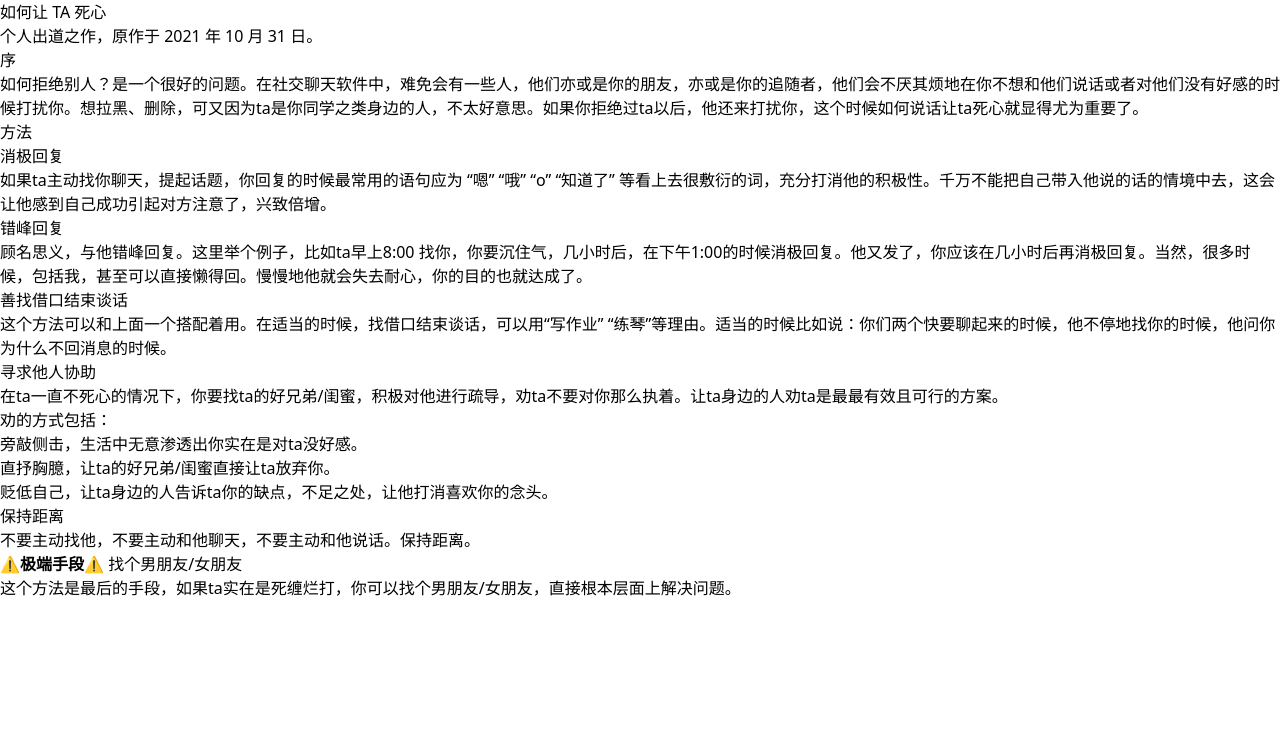
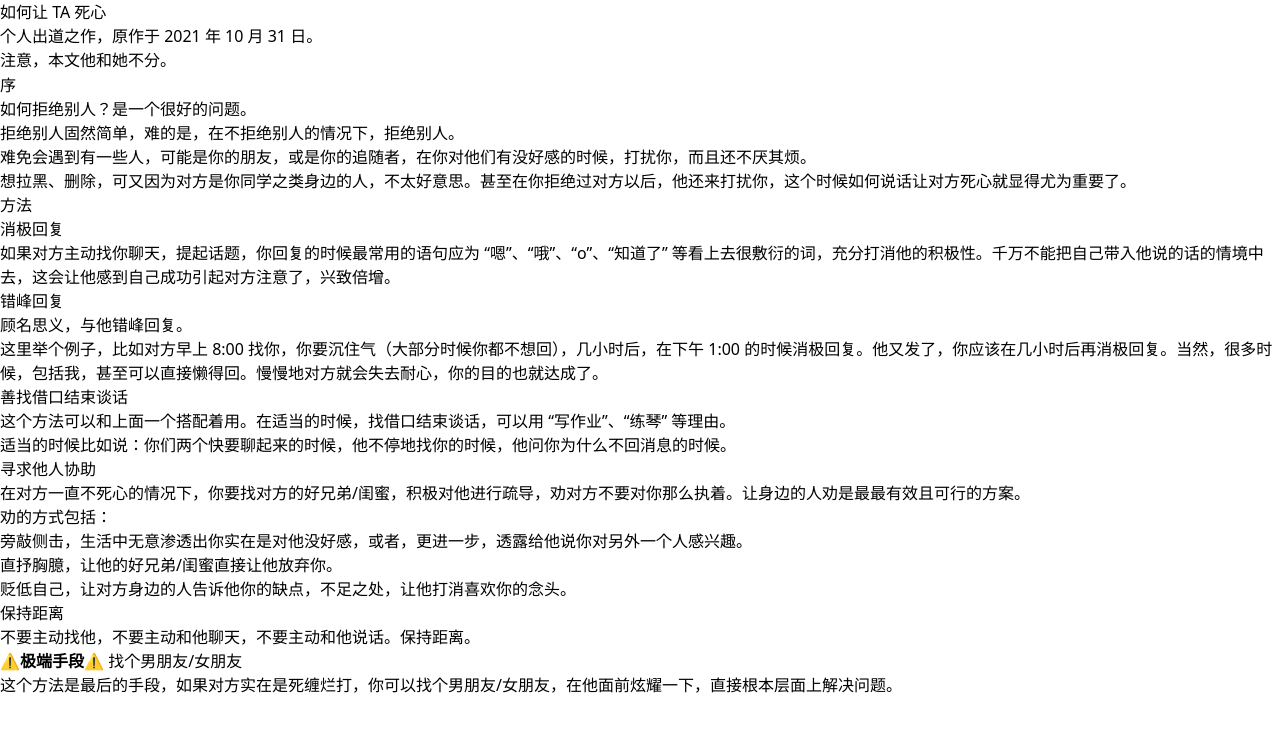
Before and after one commit to EvanNotFound/how-to-deal-with-my-crush, a Next.js app: page /how-to-discourage-crush in a window 1280 px wide. Shown: the top 732 px of the page. Built offline with nearby package versions, Linux system fonts and the light colour scheme.

Commit message:
refactor: improve readability and clarity in how-to-discourage-crush.mdx

```diff
--- a/pages/how-to-discourage-crush.mdx
+++ b/pages/how-to-discourage-crush.mdx
@@ -2,32 +2,44 @@
 
 个人出道之作，原作于 2021 年 10 月 31 日。
 
+注意，本文`他`和`她`不分。
+
 ## 序
-如何拒绝别人？是一个很好的问题。在社交聊天软件中，难免会有一些人，他们亦或是你的朋友，亦或是你的追随者，他们会不厌其烦地在你不想和他们说话或者对他们没有好感的时候打扰你。想拉黑、删除，可又因为ta是你同学之类身边的人，不太好意思。如果你拒绝过ta以后，他还来打扰你，这个时候如何说话让ta死心就显得尤为重要了。
+如何拒绝别人？是一个很好的问题。
+
+拒绝别人固然简单，难的是，在不拒绝别人的情况下，拒绝别人。
+
+难免会遇到有一些人，可能是你的朋友，或是你的追随者，在你对他们有没好感的时候，打扰你，而且还不厌其烦。
+
+想拉黑、删除，可又因为对方是你同学之类身边的人，不太好意思。甚至在你拒绝过对方以后，他还来打扰你，这个时候如何说话让对方死心就显得尤为重要了。
 
 ## 方法
 
 ### 消极回复
 
-如果ta主动找你聊天，提起话题，你回复的时候最常用的语句应为 “嗯” “哦” “o” “知道了” 等看上去很敷衍的词，充分打消他的积极性。千万不能把自己带入他说的话的情境中去，这会让他感到自己成功引起对方注意了，兴致倍增。
+如果对方主动找你聊天，提起话题，你回复的时候最常用的语句应为 “嗯”、“哦”、“o”、“知道了” 等看上去很敷衍的词，充分打消他的积极性。千万不能把自己带入他说的话的情境中去，这会让他感到自己成功引起对方注意了，兴致倍增。
 
 ### 错峰回复
 
-顾名思义，与他错峰回复。这里举个例子，比如ta早上8:00 找你，你要沉住气，几小时后，在下午1:00的时候消极回复。他又发了，你应该在几小时后再消极回复。当然，很多时候，包括我，甚至可以直接懒得回。慢慢地他就会失去耐心，你的目的也就达成了。
+顾名思义，与他错峰回复。
+
+这里举个例子，比如对方早上 8:00 找你，你要沉住气（大部分时候你都不想回），几小时后，在下午 1:00 的时候消极回复。他又发了，你应该在几小时后再消极回复。当然，很多时候，包括我，甚至可以直接懒得回。慢慢地对方就会失去耐心，你的目的也就达成了。
 
 ### 善找借口结束谈话
 
-这个方法可以和上面一个搭配着用。在适当的时候，找借口结束谈话，可以用“写作业” “练琴”等理由。适当的时候比如说：你们两个快要聊起来的时候，他不停地找你的时候，他问你为什么不回消息的时候。
+这个方法可以和上面一个搭配着用。在适当的时候，找借口结束谈话，可以用 “写作业”、“练琴” 等理由。
+
+适当的时候比如说：你们两个快要聊起来的时候，他不停地找你的时候，他问你为什么不回消息的时候。
 
 ### 寻求他人协助
 
-在ta一直不死心的情况下，你要找ta的好兄弟/闺蜜，积极对他进行疏导，劝ta不要对你那么执着。让ta身边的人劝ta是最最有效且可行的方案。
+在对方一直不死心的情况下，你要找对方的好兄弟/闺蜜，积极对他进行疏导，劝对方不要对你那么执着。让身边的人劝是最最有效且可行的方案。
 
 劝的方式包括：
 
-1. 旁敲侧击，生活中无意渗透出你实在是对ta没好感。
-2. 直抒胸臆，让ta的好兄弟/闺蜜直接让ta放弃你。
-3. 贬低自己，让ta身边的人告诉ta你的缺点，不足之处，让他打消喜欢你的念头。
+1. 旁敲侧击，生活中无意渗透出你实在是对他没好感，或者，更进一步，透露给他说你对另外一个人感兴趣。
+2. 直抒胸臆，让他的好兄弟/闺蜜直接让他放弃你。
+3. 贬低自己，让对方身边的人告诉他你的缺点，不足之处，让他打消喜欢你的念头。
 
 ### 保持距离
 
@@ -35,4 +47,4 @@
 
 ### **⚠️极端手段⚠️** 找个男朋友/女朋友
 
-这个方法是最后的手段，如果ta实在是死缠烂打，你可以找个男朋友/女朋友，直接根本层面上解决问题。
+这个方法是最后的手段，如果对方实在是死缠烂打，你可以找个男朋友/女朋友，在他面前炫耀一下，直接根本层面上解决问题。
```
